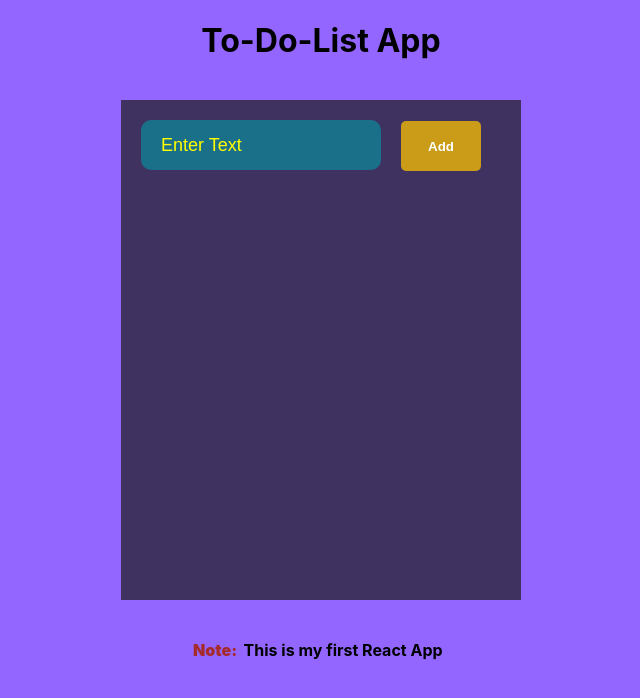
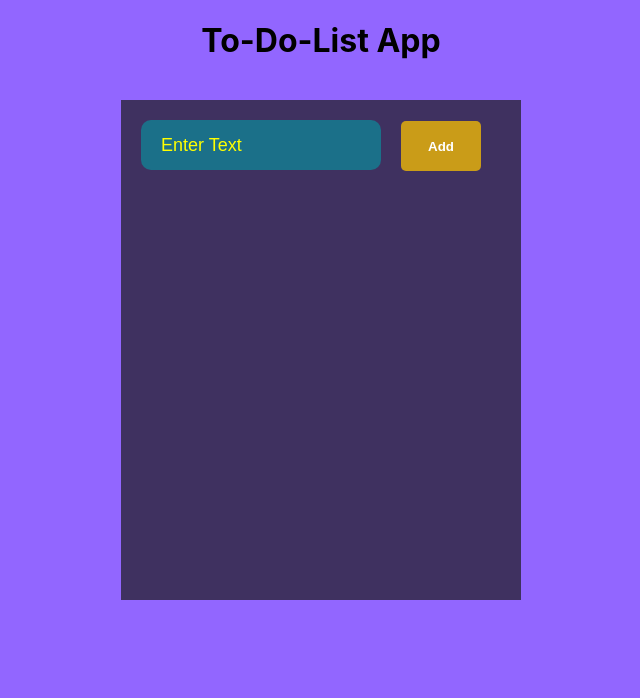
Before and after one commit to bhawiktanna/To-Do-List, a React (Create React App) app: page / in a window 1280 px wide. Shown: the top 698 px of the page, without its empty margins (319-959 px from the left). Built offline with nearby package versions, Linux system fonts and the light colour scheme.

Commit message:
commit to style

```diff
--- a/src/App.js
+++ b/src/App.js
@@ -116,7 +116,6 @@ class App extends React.Component{
           </header>
 
         </div>
-        <p id="note-para"><span id="note">Note:&nbsp; </span>This is my first React App</p>
 
       </div>
 
```
